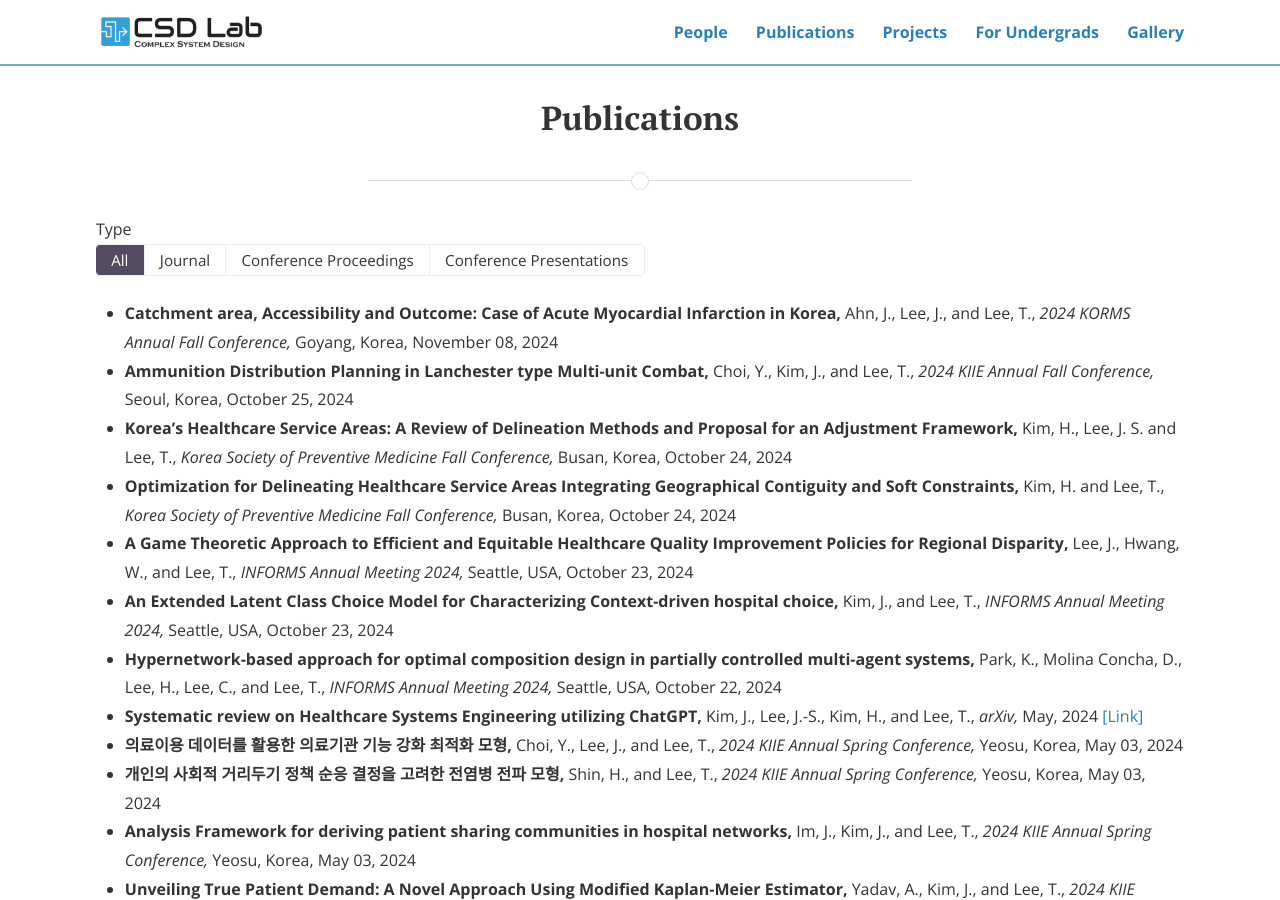
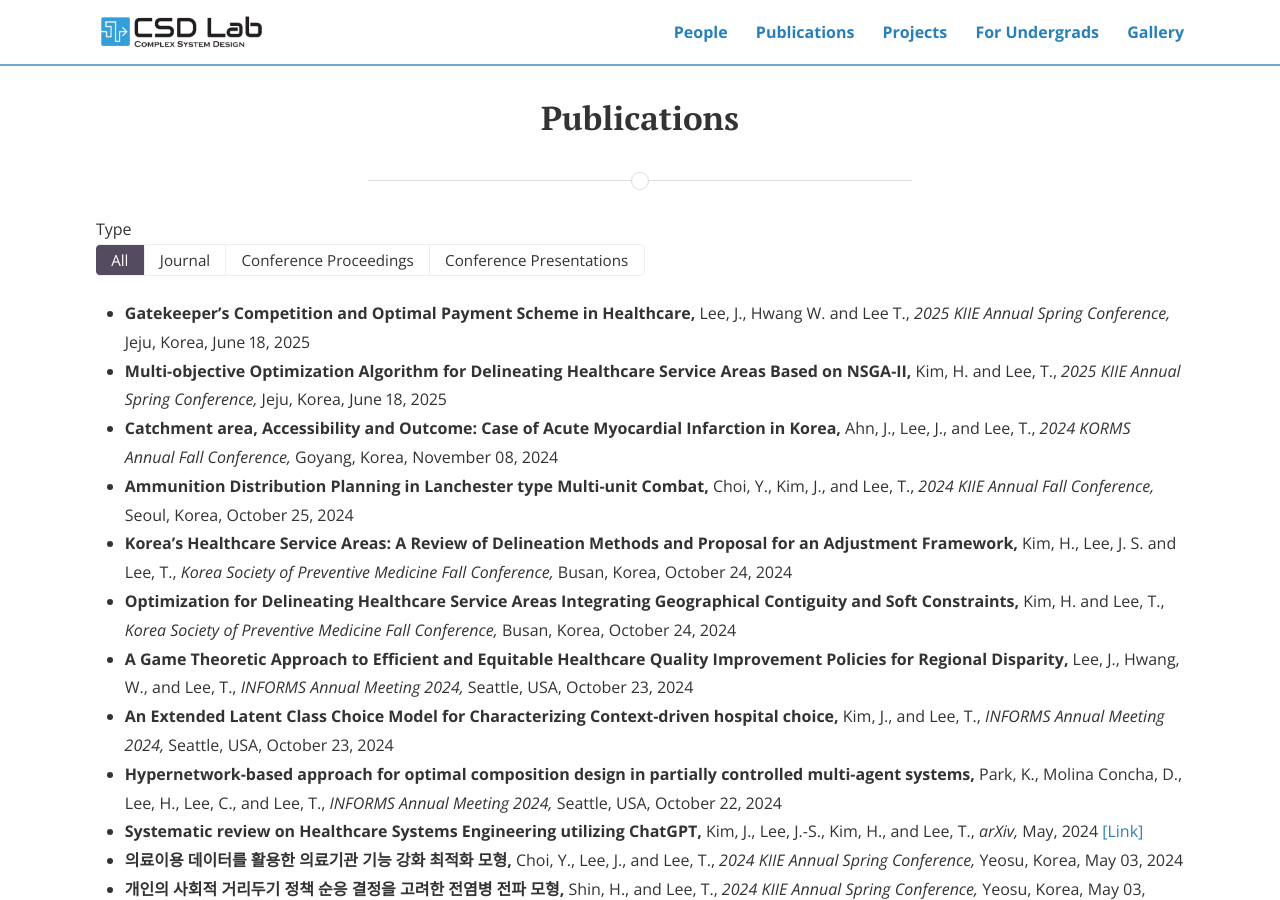
Before and after one commit to CSDlab-KAIST/csdlab-kaist.github.io, a Jekyll site: the page built from publications.html, in a window 1280 px wide and 900 px high. Built offline with Jekyll 4.4.1, drawn with Linux system fonts in a browser that asks for light colours; nearby versions of some CDN libraries.

Commit message:
Update publications.yml

```diff
--- a/_data/publications.yml
+++ b/_data/publications.yml
@@ -2512,3 +2512,33 @@ papers:
         url:
     award: ""
     link: ""
+
+  - title: "Multi-objective Optimization Algorithm for Delineating Healthcare Service Areas Based on NSGA-II"
+    author: "Kim, H. and Lee, T."
+    venue: "2025 KIIE Annual Spring Conference"
+    month: June 18
+    year: 2025
+    yearS: 2025.0618
+    location: Jeju, Korea
+    topics:
+    type: conference-presentations
+    materials:
+      - label:
+        url:
+    award: ""
+    link: ""
+
+  - title: "Gatekeeper’s Competition and Optimal Payment Scheme in Healthcare"
+    author: "Lee, J., Hwang W. and Lee T."
+    venue: "2025 KIIE Annual Spring Conference"
+    month: June 18
+    year: 2025
+    yearS: 2025.0618
+    location: Jeju, Korea
+    topics:
+    type: conference-presentations
+    materials:
+      - label:
+        url:
+    award: ""
+    link: ""
```
